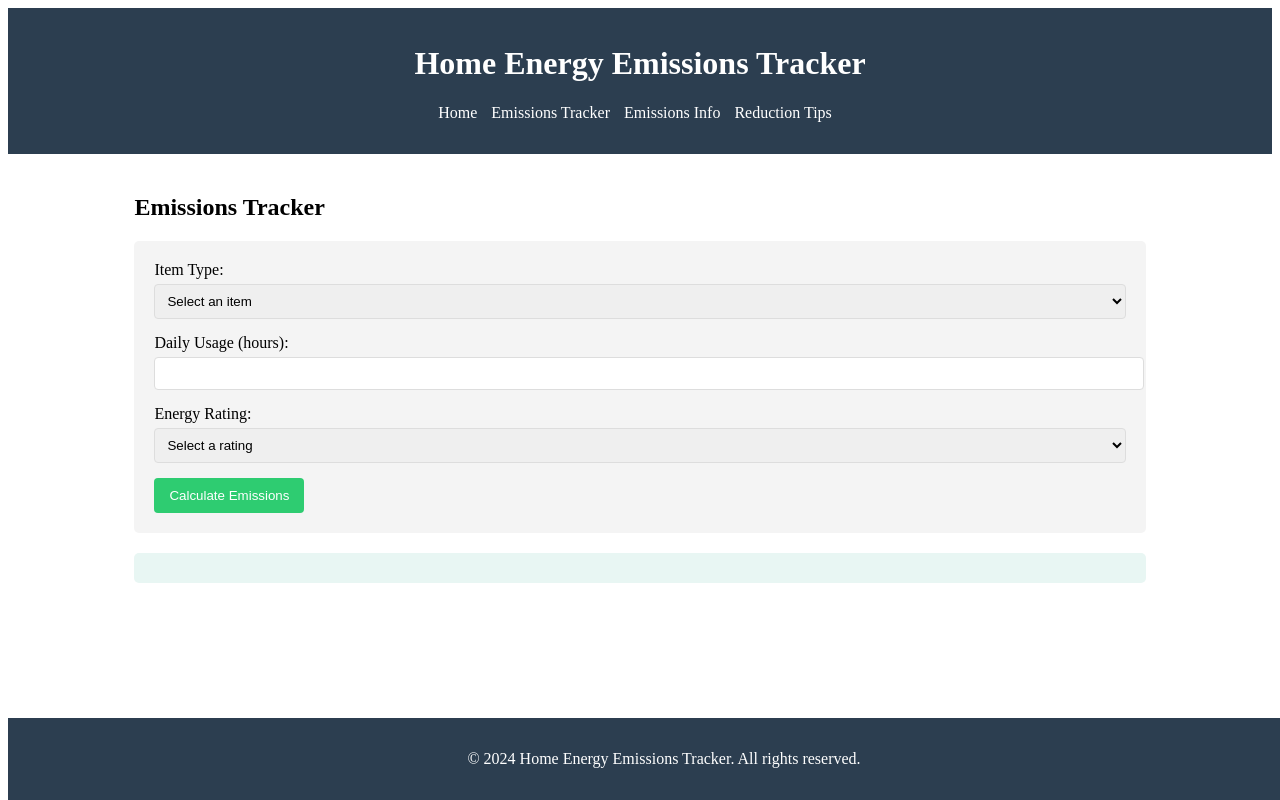
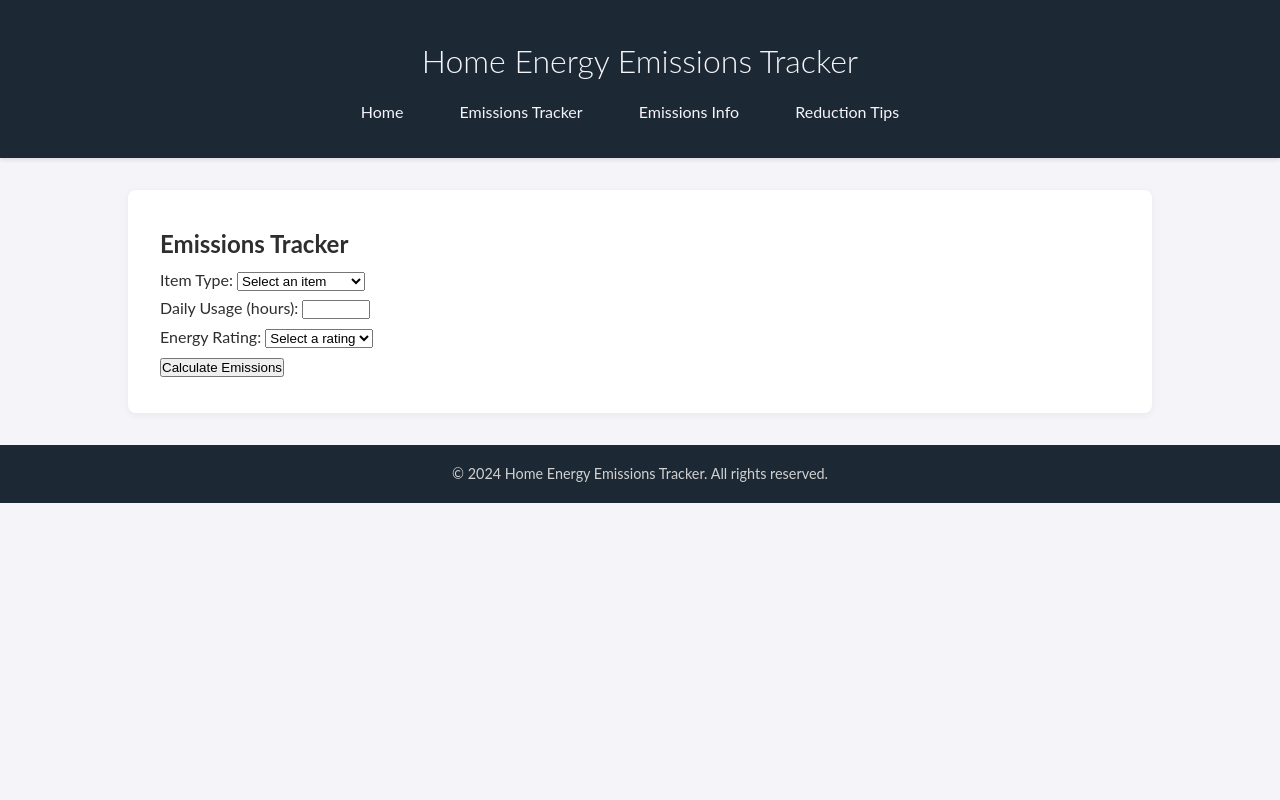
Before and after one commit to cazzza/RentTree, a plain HTML site: page tracker.html in a window 1280 px wide. Drawn offline with Linux system fonts and the light colour scheme.

Commit message:
Update styles.css

```diff
--- a/styles.css
+++ b/styles.css
@@ -1,98 +1,96 @@
-<!-- styles.css -->
-body {
-    font-family: Arial, sans-serif;
-    line-height: 1.6;
+/* Reset some basic styles */
+* {
     margin: 0;
     padding: 0;
-    color: #333;
+    box-sizing: border-box;
 }
 
-header {
-    background-color: #2c3e50;
-    color: white;
-    text-align: center;
-    padding: 1rem;
+/* Body styling for elegance and subtlety */
+body {
+    font-family: 'Lato', 'Open Sans', sans-serif;
+    line-height: 1.8;
+    background-color: #f4f4f9;
+    color: #2e2e2e;
+    margin: 0;
+    padding: 0;
 }
 
+/* Header styling */
+header {
+    background-color: #1c2833;
+    color: #f4f4f9;
+    text-align: center;
+    padding: 2rem 0;
+    box-shadow: 0 2px 4px rgba(0, 0, 0, 0.1);
+}
+
+header h1 {
+    font-size: 2rem;
+    font-weight: 300;
+    margin-bottom: 0.5rem;
+}
+
+header p {
+    font-size: 1.2rem;
+    font-weight: 200;
+    color: #d1d1d1;
+}
+
+/* Navigation bar styles */
 nav ul {
     list-style-type: none;
     padding: 0;
+    text-align: center;
 }
 
 nav ul li {
-    display: inline;
-    margin-right: 10px;
+    display: inline-block;
+    margin-right: 20px;
 }
 
 nav ul li a {
-    color: white;
+    color: #f4f4f9;
     text-decoration: none;
+    font-weight: 400;
+    padding: 0.5rem 1rem;
+    transition: color 0.3s ease;
 }
 
+nav ul li a:hover {
+    color: #74b9ff;
+}
+
+/* Main content */
 main {
     width: 80%;
-    margin: auto;
-    padding: 20px;
+    margin: 2rem auto;
+    padding: 2rem;
+    background-color: #ffffff;
+    border-radius: 8px;
+    box-shadow: 0 2px 8px rgba(0, 0, 0, 0.05);
 }
 
+/* Button styling */
 .cta-button {
     display: inline-block;
-    background-color: #3498db;
-    color: white;
-    padding: 10px 20px;
+    background-color: #74b9ff;
+    color: #ffffff;
+    padding: 0.75rem 1.5rem;
     text-decoration: none;
     border-radius: 5px;
-    margin-top: 20px;
+    transition: background-color 0.3s ease;
 }
 
-form {
-    background-color: #f4f4f4;
-    padding: 20px;
-    border-radius: 5px;
+.cta-button:hover {
+    background-color: #0984e3;
 }
 
-.form-group {
-    margin-bottom: 15px;
+/* Footer styles */
+footer {
+    background-color: #1c2833;
+    color: #d1d1d1;
+    text-align: center;
+    padding: 1rem 0;
+    margin-top: 2rem;
+    font-size: 0.9rem;
 }
-
-label {
-    display: block;
-    margin-bottom: 5px;
-}
-
-input, select {
-    width: 100%;
-    padding: 8px;
-    border: 1px solid #ddd;
-    border-radius: 4px;
-}
-
-button {
-    background-color: #2ecc71;
-    color: white;
-    padding: 10px 15px;
-    border: none;
-    border-radius: 4px;
-    cursor: pointer;
-}
-
-button:hover {
-    background-color: #27ae60;
-}
-
-#results {
-    margin-top: 20px;
-    padding: 15px;
-    background-color: #e8f6f3;
-    border-radius: 5px;
-}
-
-footer {
-    background-color: #2c3e50;
-    color: white;
-    text-align: center;
-    padding: 1rem;
-    position: fixed;
-    bottom: 0;
-    width: 100%;
-}
```
